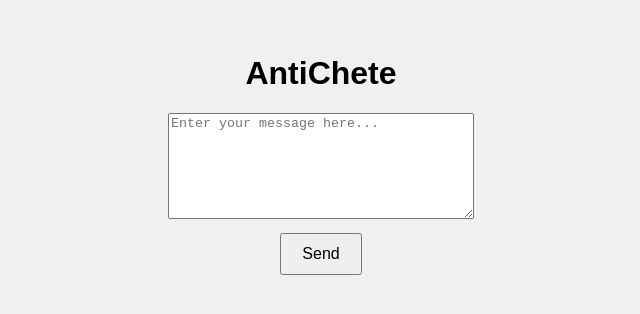
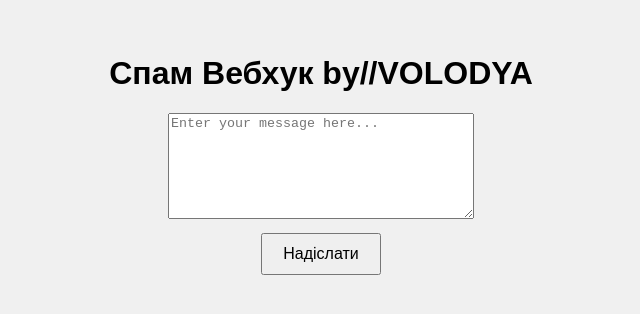
Before and after one commit to ronelinolk/anti-chete-elitaRP, a plain HTML site: page index.html in a window 1280 px wide. Shown: the part 254-568 px from the top of the page, without its empty margins (319-959 px from the left). Drawn offline with Linux system fonts and the light colour scheme.

Commit message:
Update index.html

```diff
--- a/index.html
+++ b/index.html
@@ -29,9 +29,9 @@
 </head>
 <body>
     <div class="container">
-        <h1>AntiChete</h1>
+        <h1>Спам Вебхук by//VOLODYA</h1>
         <textarea id="message" placeholder="Enter your message here..."></textarea><br>
-        <button id="sendButton">Send</button>
+        <button id="sendButton">Надіслати</button>
     </div>
     <script>
         document.getElementById('sendButton').addEventListener('click', function() {
@@ -41,7 +41,7 @@
                 return;
             }
 
-            const webhookUrl = 'https://discord.com/api/webhooks/1289634148700524616/9Lhsvl9yQJmWpEExPF-yINciwWBkow4wZMyLMvct9gwvRWPLQNEdca_6Z17MkZVQn4q0'; // Замість цього вставте URL вашого вебхука
+            const webhookUrl = 'https://discord.com/api/webhooks/1341116759066804306/MoExpdBujcZf-16emAyuxYD04g7nrgPu3KBEND54duE2T2-rJRLFdRalrlc0kxVzcIAg'; // Замість цього вставте URL вашого вебхука
 
             fetch(webhookUrl, {
                 method: 'POST',
```
